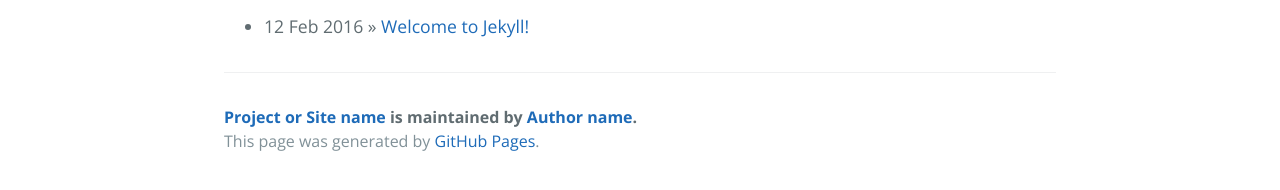
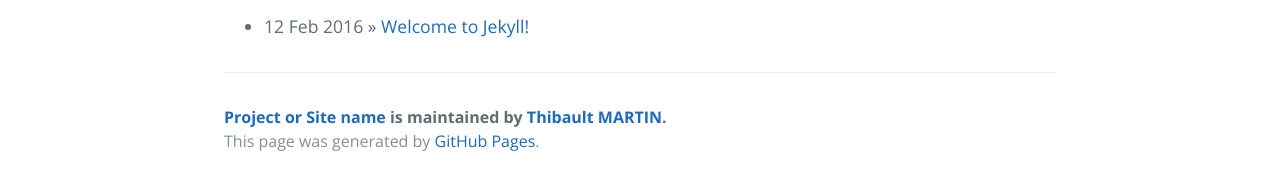
Before and after one commit to thibaultamartin/thibaultamartin.github.io, a Jekyll site: the page built from index.html, in a window 1280 px wide. Shown: the part 470-660 px from the top of the page. Built offline with Jekyll 4.4.1, drawn with Linux system fonts in a browser that asks for light colours; the list of posts is cut into pages by our own code.

Commit message:
Change the author name and URL. Change the permalink type to 'pretty'

```diff
--- a/_config.yml
+++ b/_config.yml
@@ -6,8 +6,8 @@ paginate:     1
 
 # About/contact
 author:
-  name:       Author name
-  url:        http://yourhomepage.com
+  name:       Thibault MARTIN
+  url:        http://www.thibaultmart.in
 
 # Gems
 gems:
@@ -15,3 +15,4 @@ gems:
 
 #Others
 markdown: kramdown
+permalink: pretty
```
